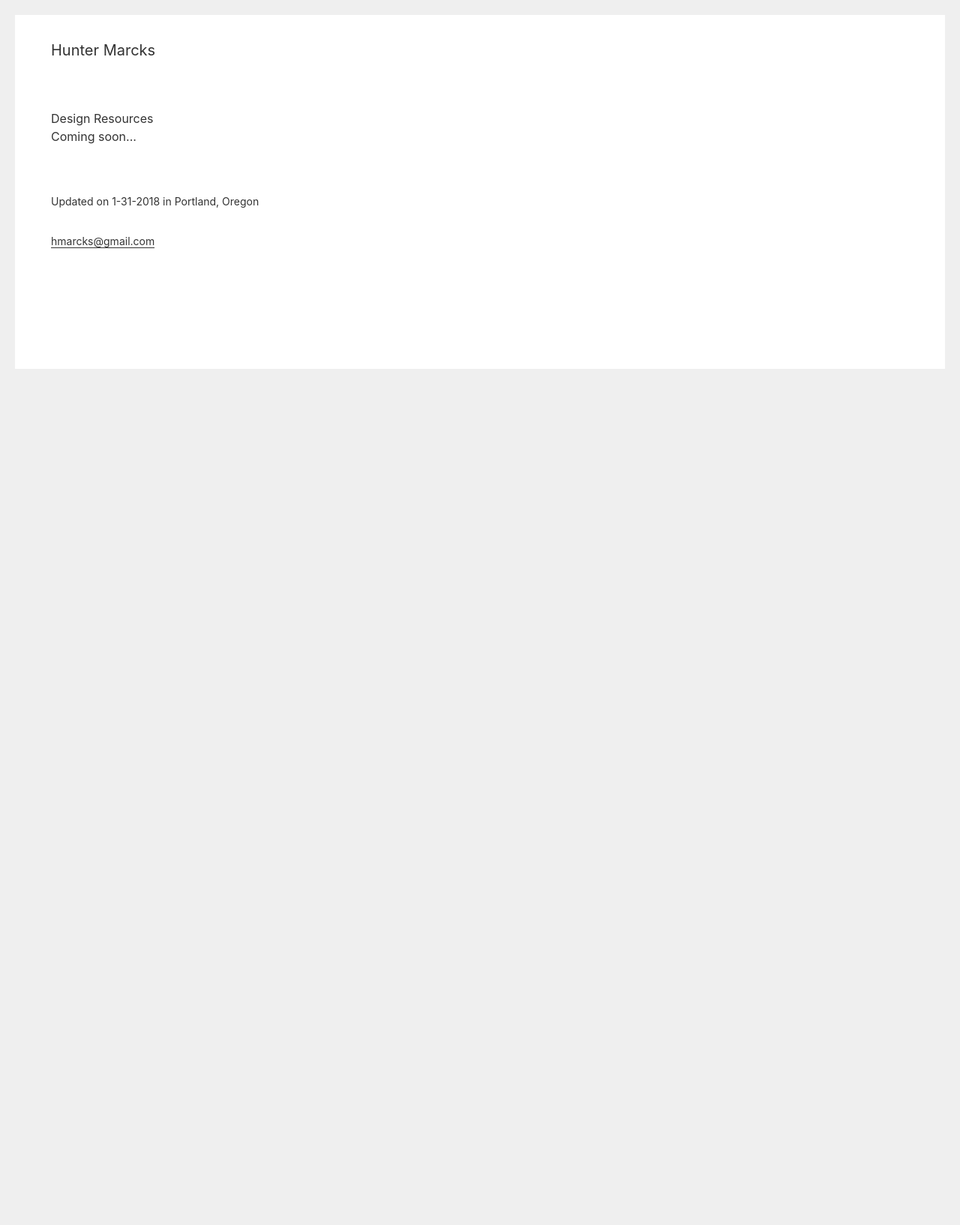
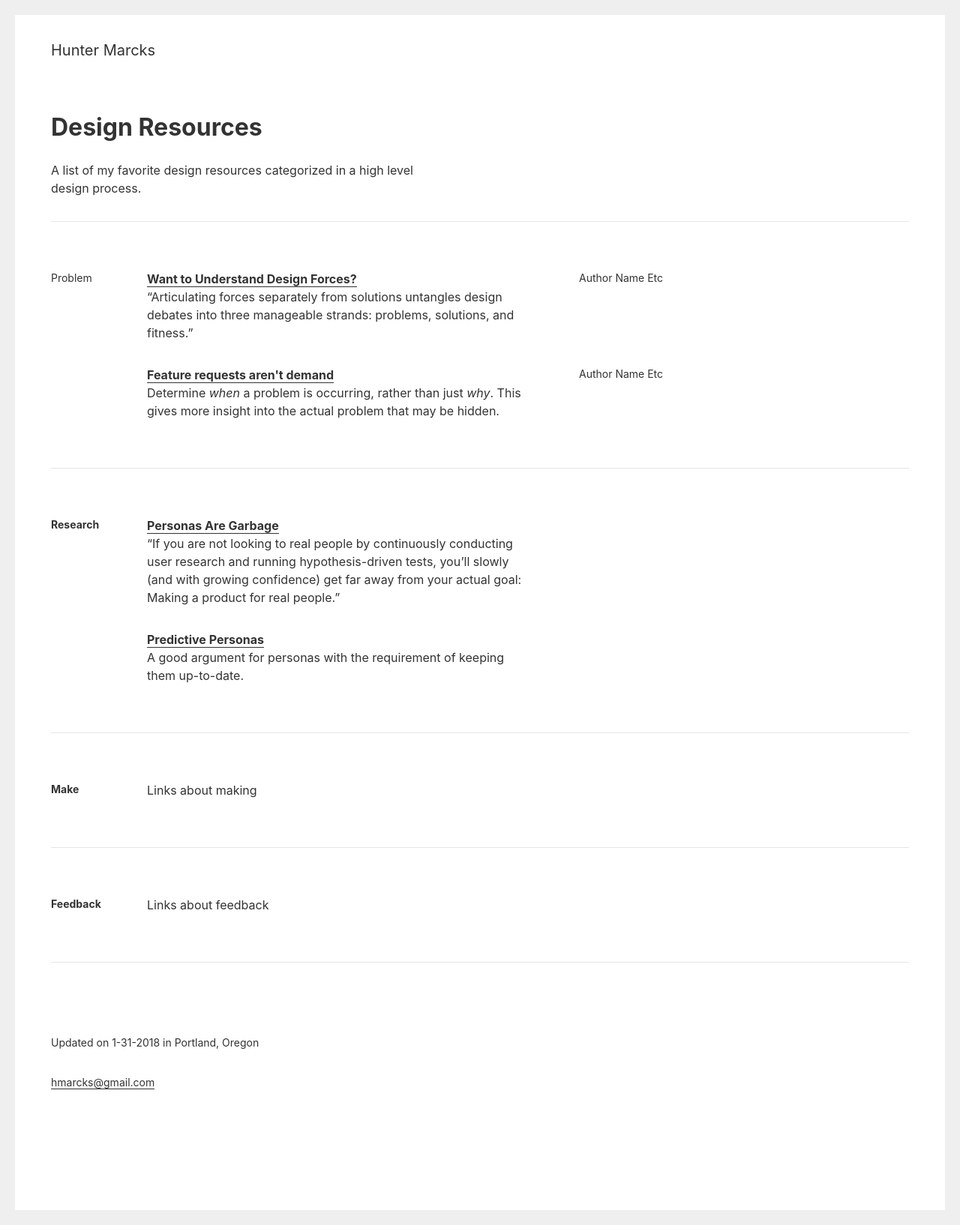
Before and after one commit to hmarcks/hmarcks.github.io, a Jekyll site: the page built from process/index.html, in a window 1280 px wide. Shown: the whole page at 75% size. Built offline with Jekyll 4.4.1, drawn with Linux system fonts in a browser that asks for light colours; before the commit the page ends 900 px from its top, so only the background shows below that.

Commit message:
resources wip

```diff
--- a/_scss/base.scss
+++ b/_scss/base.scss
@@ -66,6 +66,12 @@ video {
   }
 }
 
+hr {
+  border: 0;
+  height: 0;
+  border-top: 1px solid rgba(0, 0, 0, 0.1);
+}
+
 .intro {
   max-width: 32rem;
 }
--- a/process/index.html
+++ b/process/index.html
@@ -2,5 +2,72 @@
 layout: default
 title: Hunter Marcks - Process
 ---
-<h1">Design Resources</h1>
-<p>Coming soon...</p>
+<div>
+  <h1>Design Resources</h1>
+  <p class="mw6">A list of my favorite design resources categorized in a high level design process.</p>
+</div>
+<hr class="mt4 mb5" />
+
+
+<div class="flex-ns">
+  <div class="f6 w4">
+    Problem
+  </div>
+  <div class="">
+    <article class="flex-l">
+      <section class="mw6 mr5">
+        <h3 class="ma0 f5"><a href="https://medium.com/@rjs/want-to-understand-design-forces-772b9571fdbe">Want to Understand Design Forces?</a></h3>
+        <blockquote class="ma0"><p>&ldquo;Articulating forces separately from solutions untangles design debates into three manageable strands: problems, solutions, and fitness.&rdquo;</p></blockquote>
+      </section>
+      <footer class="f6 w4">
+        Author Name Etc
+      </footer>
+    </article>
+    <article class="flex-l">
+      <section class="mw6 mr5">
+        <h3 class="ma0 f5"><a href="https://demandthinking.com/episodes/2017/7/23/episode-1-think-you-might-be-building-the-wrong-thing-youve-misinterpreted-demand">Feature requests aren't demand</a></h3>
+        <p>Determine <em>when</em> a problem is occurring, rather than just <em>why</em>. This gives more insight into the actual problem that may be hidden.</p>
+      </section>
+      <footer class="f6 w4">
+        Author Name Etc
+      </footer>
+    </article>
+  </div>
+</div>
+
+
+<hr class="mt4 mb5" />
+<div class="flex-ns">
+  <div class="f6 w4">
+    <b>Research</b>
+  </div>
+  <div class="mw6">
+    <article>
+      <h3 class="ma0 f5"><a href="https://medium.com/@merci/personas-are-garbage-and-so-are-many-other-things-come-to-think-of-it-42fa3d7cb415">Personas Are Garbage</a></h3>
+      <blockquote class="ma0"><p>&ldquo;If you are not looking to real people by continuously conducting user research and running hypothesis-driven tests, you’ll slowly (and with growing confidence) get far away from your actual goal: Making a product for real people.&rdquo;</p></blockquote>
+    </article>
+    <article>
+      <h3 class="ma0 f5"><a href="https://www.usersknow.com/blog/2015/11/28/predictive-personas">Predictive Personas</a></h3>
+      <p>A good argument for personas with the requirement of keeping them up-to-date.</p>
+    </article>
+  </div>
+</div>
+<hr class="mt4 mb5" />
+<div class="flex-ns">
+  <div class="f6 w4">
+    <b>Make</b>
+  </div>
+  <div class="mw6">
+    <p>Links about making</p>
+  </div>
+</div>
+<hr class="mt4 mb5" />
+<div class="flex-ns">
+  <div class="f6 w4">
+    <b>Feedback</b>
+  </div>
+  <div class="mw6">
+    <p>Links about feedback</p>
+  </div>
+</div>
+<hr class="mt4 mb5" />
```
